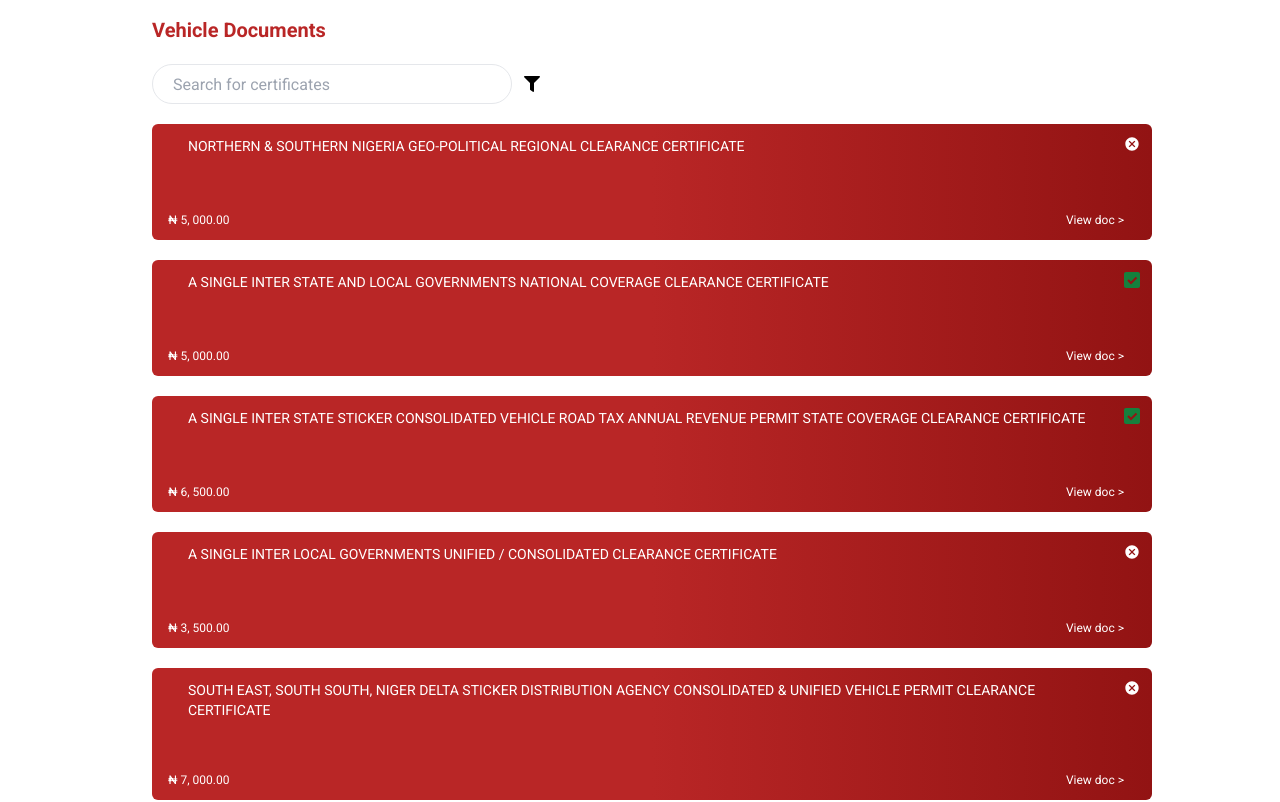
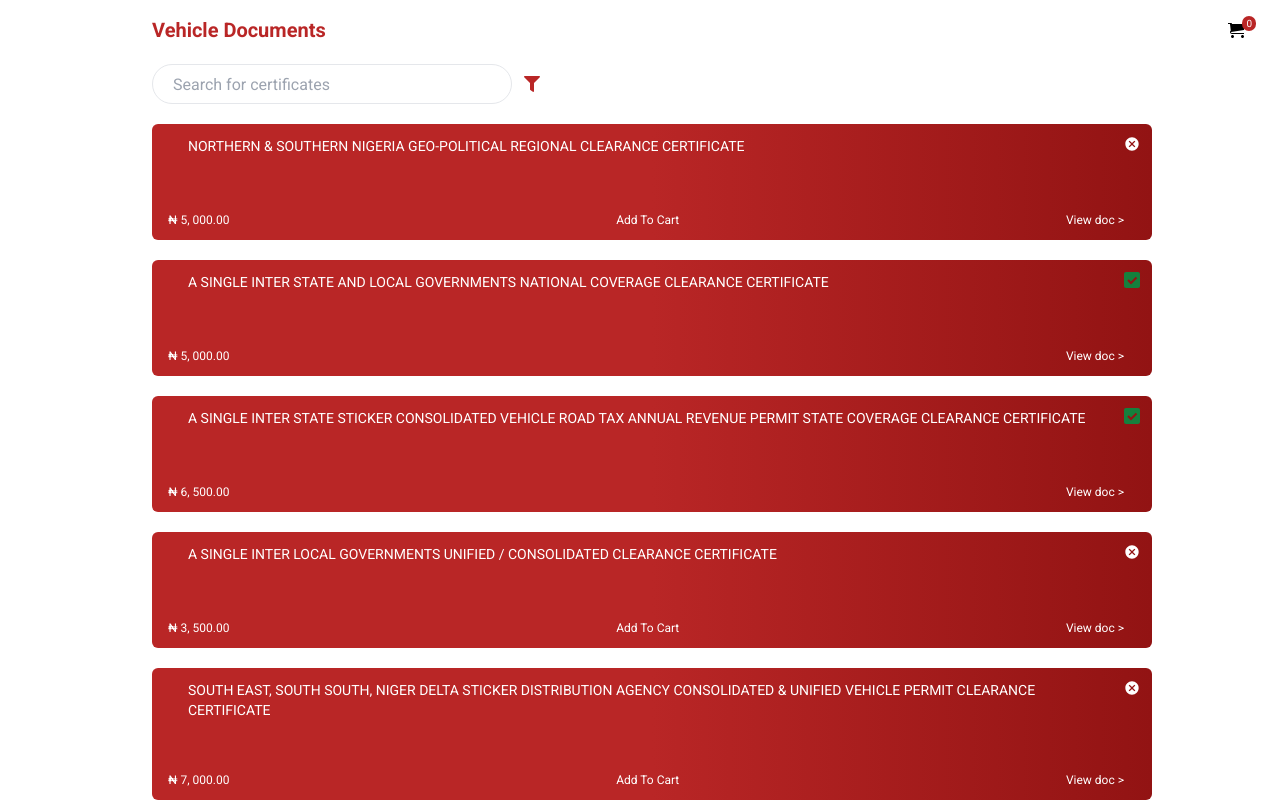
Before and after one commit to Earthfill/Algon, a React (Vite) app: page /details in a window 1280 px wide. Shown: the top 802 px of the page. Built offline with nearby package versions, Linux system fonts and the light colour scheme; some icons are missing.

Commit message:
certificate card

```diff
--- a/src/components/Card.jsx
+++ b/src/components/Card.jsx
@@ -1,13 +1,22 @@
+import { useState } from "react";
 import { LiaCertificateSolid } from "react-icons/lia";
 import { TbLicense } from "react-icons/tb";
 import { AiOutlineSafetyCertificate } from "react-icons/ai";
 import { ImCheckboxChecked } from "react-icons/im";
 import { MdCancel } from "react-icons/md";
 
-const Certificates = ({ name, open, price, status }) => {
+const Certificates = ({ name, open, price, status, add }) => {
+  const [isAdded, setIsAdded] = useState(false);
+
   if (!name) {
     return null;
   }
+
+  const handleAddToCart = () => {
+    add({ name, price, status });
+    setIsAdded(true);
+  };
+
   return (
     <div className="lg:flex-col bg-card mr-5 lg:mr-32 2xl:mr-96 rounded-md mb-5">
       <div className="flex justify-between py-3 lg:pb-10">
@@ -17,9 +26,14 @@ const Certificates = ({ name, open, price, status }) => {
         </div>
         <div className={`pr-3 ${status ? 'text-green-700' : 'text-white'}`}>{status ? <ImCheckboxChecked /> : <MdCancel />}</div>
       </div>
-      <div onClick={() => open()} className="flex gap-3 justify-between text-xs text-white px-4 py-3 lg:pr-7">
+      <div className="flex gap-3 justify-between text-xs text-white px-4 py-3 lg:pr-7">
         <div>&#8358; {price}</div>
-        <div>View doc &gt;</div>
+        {!status &&
+          <div onClick={isAdded ? null : handleAddToCart}>
+            {isAdded ? "Added!" : "Add To Cart"}
+          </div>
+        }
+        <div onClick={() => open()}>View doc &gt;</div>
       </div>
     </div>
   );
@@ -69,12 +83,28 @@ const Clearances = ({ permit, open, price, status }) => {
   );
 }
 
-const Card = ({ open, name, license, permit, price, status }) => {
+const Card = ({ open, name, license, permit, price, status, addToCart }) => {
   return (
     <div>
-      <Certificates open={open} name={name} price={price} status={status} />
-      <Licenses open={open} license={license} price={price} status={status} />
-      <Clearances open={open} permit={permit} price={price} status={status} />
+      <Certificates
+        open={open}
+        name={name}
+        price={price}
+        status={status}
+        add={addToCart}
+      />
+      <Licenses
+        open={open}
+        license={license}
+        price={price}
+        status={status}
+      />
+      <Clearances
+        open={open}
+        permit={permit}
+        price={price}
+        status={status}
+      />
     </div>
   )
 }
--- a/src/components/Certificates.jsx
+++ /dev/null
@@ -1,15 +0,0 @@
-import { LiaCertificateSolid } from "react-icons/lia";
-
-const Certificates = ({ name }) => {
-  return (
-    <div className="bg-royal-red mr-5 rounded-md mb-5">
-      <div className="flex py-3 gap-2">
-        <div className="pl-3 text-white text-2xl"><LiaCertificateSolid /></div>
-        <div className="text-white text-sm pr-4">{name}</div>
-      </div>
-
-    </div>
-  )
-}
-
-export default Certificates
--- a/src/pages/Details.jsx
+++ b/src/pages/Details.jsx
@@ -3,13 +3,14 @@ import { certificateData } from "../data/cerificateData";
 import Card from "../components/Card";
 import ViewModal from "../modals/ViewModal";
 import { FaFilter } from "react-icons/fa";
-import { ImCancelCircle } from "react-icons/im";
+import { ImCancelCircle, ImCart } from "react-icons/im";
 
 const Details = () => {
   const [modalViewIsOpen, setModalViewIsOpen] = useState(false);
   const [searchInput, setSearchInput] = useState("");
   const [filter, setFilter] = useState(false);
   const [selectedStatus, setSelectedStatus] = useState(null);
+  const [cart, setCart] = useState([]);
 
   const openViewModal = () => {
     setModalViewIsOpen(true);
@@ -32,6 +33,11 @@ const Details = () => {
     setSelectedStatus(null);
   };
 
+  const addToCart = (item) => {
+    setCart([...cart, item]);
+    console.log(item);
+  };
+
   const filteredCertificates = certificateData.filter((certificate) => {
     const lowerSearchInput = searchInput.toLowerCase();
     const lowerName = certificate.name?.toLowerCase() || '';
@@ -51,7 +57,18 @@ const Details = () => {
   return (
     <div className="xl:flex xl:justify-center xl:pl-32 2xl:pl-96 overflow-hidden">
       <div className="pl-6 py-4">
-        <div className="text-xl text-red font-bold">Vehicle Documents</div>
+        <div className="flex items-center justify-between">
+          <div className="text-xl text-red font-bold">Vehicle Documents</div>
+          <div className="pr-9">
+            <h2><ImCart /></h2>
+            {/* {cart.map((item, index) => (
+              <div key={index}>
+                <div>{item.count}</div>
+              </div>
+            ))} */}
+            <div className="absolute top-4 right-6 bg-red text-white rounded-full text-[10px] px-1">{cart.length}</div>
+          </div>
+        </div>
         <div className="flex gap-3 py-5">
           <div>
             <input
@@ -62,7 +79,7 @@ const Details = () => {
             />
           </div>
           <div className="flex items-center cursor-pointer">
-            <div onClick={() => setFilter(!filter)}>
+            <div className="text-red" onClick={() => setFilter(!filter)}>
               <FaFilter />
             </div>
             {filter &&
@@ -84,6 +101,7 @@ const Details = () => {
             permit={certificate.permit}
             price={certificate.price}
             status={certificate.registered}
+            addToCart={addToCart}
           />
         ))}
         <ViewModal
@@ -102,6 +120,7 @@ const Details = () => {
           <div>Clear Filter</div>
         </div>
       }
+
     </div>
   )
 }
```
